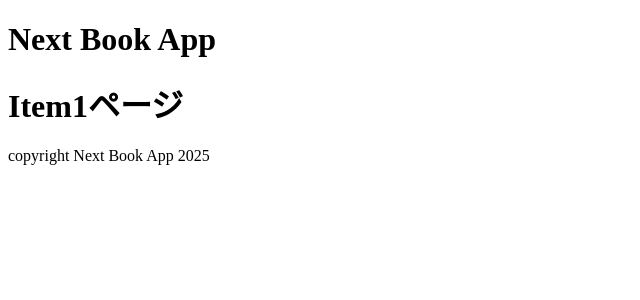
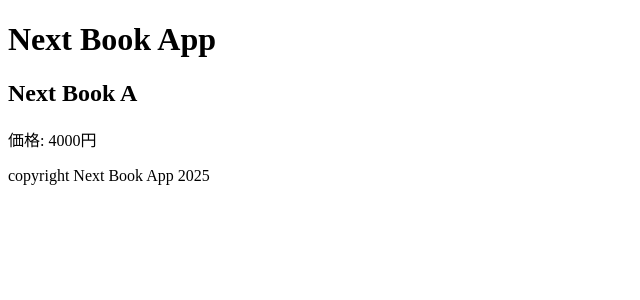
Before and after one commit to ryuma-murakami/next-book-app, a Next.js app: page /item/1 in a window 1280 px wide. Shown: the top 300 px of the page, without its empty margins (0-640 px from the left). Built offline with nearby package versions, Linux system fonts and the light colour scheme.

Commit message:
feat: add fetch api

```diff
--- a/app/item/[id]/page.tsx
+++ b/app/item/[id]/page.tsx
@@ -10,14 +10,23 @@ export const generateMetadata = async ({
   params,
 }: PageProps): Promise<Metadata> => {
   const { id } = await params;
+  const response = await fetch(`http://localhost:3000/api?id=${id}`);
+  const item = await response.json();
   return {
-    title: `Item${id}`,
+    title: item.name,
   };
 };
 
 const Item = async ({ params }: PageProps) => {
   const { id } = await params;
-  return <h1>Item{id}ページ</h1>;
+  const response = await fetch(`http://localhost:3000/api?id=${id}`);
+  const item = await response.json();
+  return (
+    <div>
+      <h2>{item.name}</h2>
+      <p>価格: {item.price}円</p>
+    </div>
+  );
 };
 
 export default Item;
```
